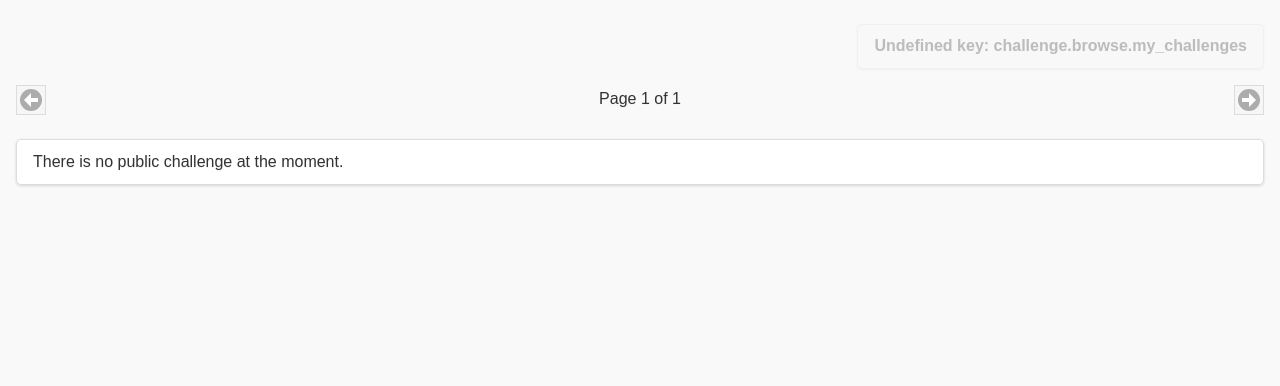
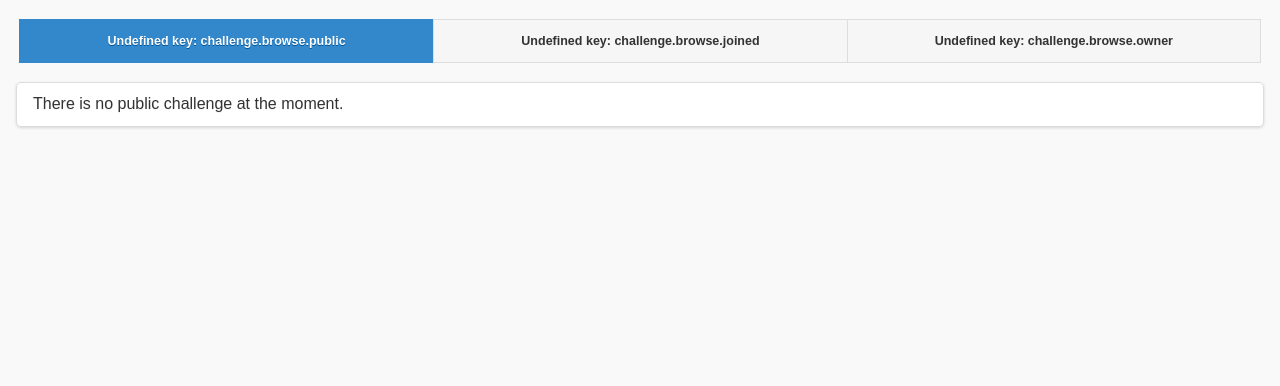
Before and after one commit to BastianKraemer/GeoCat, a PHP site: page / in a window 1280 px wide, after a click that opens the changed part. Shown: the part 45-431 px from the top of the page. Run offline with PHP 8.4, Linux system fonts and the light colour scheme; the visitor is signed in with stand-in values (Sample User, id 1); data that the repository does not hold is empty.

Commit message:
Update page 'Challenge Browser'

```diff
--- a/src/app/challenge/ChallengeManager.php
+++ b/src/app/challenge/ChallengeManager.php
@@ -35,7 +35,7 @@
 			}
 		}
 
-		public static function getPublicChallengs($dbh, $limit = -1, $offset = -1){
+		public static function getPublicChallengs($dbh, $limit = 1000, $offset = -1){
 			$res = DBTools::fetchAll($dbh,	"SELECT Account.username AS owner_name, Challenge.challenge_id, Challenge.name, Challenge.description, " .
 												"Challenge.challenge_type_id AS type_id, ChallengeType.full_name AS type_name, " .
 												"Challenge.max_teams, Challenge.max_team_members, Challenge.predefined_teams, " .
@@ -47,35 +47,33 @@
 			return $res;
 		}
 
-		public static function getMyChallenges($dbh, $session){
-			$res = DBTools::fetchAll($dbh, "SELECT Account.username, Challenge.name, Challenge.description, ChallengeType.full_name, Challenge.sessionkey, Challenge.start_time, Challenge.is_enabled " .
-									 "FROM Challenge " .
-									 "JOIN Account ON (Challenge.owner = Account.account_id) " .
-									 "JOIN ChallengeType ON (Challenge.challenge_type_id = ChallengeType.challenge_type_id) " .
-									 "WHERE Challenge.owner = " . $session->getAccountId() . ";", null, PDO::FETCH_ASSOC);
+		public static function getMyChallenges($dbh, $session, $limit = 1000, $offset = -1){
+			$res = DBTools::fetchAll($dbh,	"SELECT Account.username AS owner_name, Challenge.challenge_id, Challenge.name, Challenge.description, " .
+												"Challenge.challenge_type_id AS type_id, ChallengeType.full_name AS type_name, " .
+												"Challenge.max_teams, Challenge.max_team_members, Challenge.predefined_teams, " .
+												"Challenge.start_time, Challenge.end_time, Challenge.is_public, Challenge.sessionkey " .
+											"FROM Challenge " .
+											"JOIN Account ON (Challenge.owner = Account.account_id) " .
+											"JOIN ChallengeType ON (Challenge.challenge_type_id = ChallengeType.challenge_type_id) " .
+											"WHERE Challenge.owner = :accId" .
+											($limit > 0 ? " LIMIT " . $limit : "") . ($offset > 0 ? " OFFSET " . $offset : ""),
+											array("accId" => $session->getAccountId()), PDO::FETCH_ASSOC);
 			return $res;
 		}
 
-		public static function getParticipatedChallenges($dbh, $session){
-			$res = DBTools::fetchAll($dbh, "SELECT challenge.owner AS username, challenge.name, challenge.description, challengetype.full_name, challenge.sessionkey, challenge.start_time, challenge.is_enabled " .
-									"FROM challengemember " .
-									"JOIN challengeteam ON (challengemember.team_id = challengeteam.team_id) " .
-									"JOIN challenge ON (challengeteam.challenge_id = challenge.challenge_id) " .
-									"JOIN challengetype ON (challenge.challenge_type_id = challengetype.challenge_type_id) " .
-									"WHERE challengemember.account_id = " . $session->getAccountId() . ";", null, PDO::FETCH_ASSOC);
+		public static function getParticipatedChallenges($dbh, $session, $limit = 1000, $offset = -1){
+			$res = DBTools::fetchAll($dbh,	"SELECT Challenge.owner AS owner_name, Challenge.challenge_id, Challenge.name, Challenge.description, " .
+												"Challenge.challenge_type_id AS type_id, ChallengeType.full_name AS type_name, " .
+												"Challenge.max_teams, Challenge.max_team_members, Challenge.predefined_teams, " .
+												"Challenge.start_time, Challenge.end_time, Challenge.is_public, Challenge.sessionkey " .
+											"FROM ChallengeMember " .
+											"JOIN ChallengeTeam ON (challengemember.team_id = challengeteam.team_id) " .
+											"JOIN Challenge ON (challengeteam.challenge_id = challenge.challenge_id) " .
+											"JOIN ChallengeType ON (challenge.challenge_type_id = challengetype.challenge_type_id) " .
+											"WHERE ChallengeMember.account_id = :accId" .
+											($limit > 0 ? " LIMIT " . $limit : "") . ($offset > 0 ? " OFFSET " . $offset : ""),
+											array("accId" => $session->getAccountId()), PDO::FETCH_ASSOC);
 			return $res;
-		}
-
-		public static function countPublicChallenges($dbh){
-			$res = DBTools::fetch($dbh,	"SELECT COUNT(Challenge.challenge_id) FROM Challenge WHERE is_public = 1 AND Challenge.is_enabled = 1", null, PDO::FETCH_NUM);
-			return $res[0];
-		}
-
-		public static function countMyChallenges($dbh, $session){
-			$res = DBTools::fetch($dbh, "SELECT COUNT(Challenge.challenge_id) " .
-								  "FROM Challenge " .
-								  "WHERE Challenge.owner = " . $session->getAccountId() . ";" , null, PDO::FETCH_NUM);
-			return $res[0];
 		}
 
 		public static function challengeExists($dbh, $challengeId){
@@ -153,7 +151,13 @@
 		}
 
 		public static function getOwnerName($dbh, $ownerId){
-			return DBTools::fetchAll($dbh, "SELECT account.username FROM Account where account.account_id = :id", array("id" => $ownerId), PDO::FETCH_ASSOC);
+			$res = DBTools::fetchNum($dbh, "SELECT account.username FROM Account where account.account_id = :id", array("id" => $ownerId));
+			if($res){
+				return $res[0];
+			}
+			else{
+				return null;
+			}
 		}
 
 		public static function getTeamlistById($dbh, $teamid){
--- a/src/js/challenges/BrowseChallengesController.js
+++ b/src/js/challenges/BrowseChallengesController.js
@@ -23,21 +23,16 @@
  */
 function BrowseChallengesController(){
 
-	// Private variables
-	var itemsPerPage = 10;
-	var currentPage = 0;
-	var challengeCount = 0;
-	var maxPages = 0;
-	var uplink = GeoCat.getUplink();
-	var locale = GeoCat.locale;
+	var limitPerRequest = window.innerHeight / 100; // one list entry has a height of approximately 100px
+	if(limitPerRequest < 10){limitPerRequest = 10;}
+
+	var scrollLoader;
+	var currentOffset = 0;
+	var currentListType;
 
 	// Collection of all important HTML elements (defined by their id)
-
 	var htmlElement = {
 		listview: "#ChallengeListView",
-		pageInfo: "#ChallengePageInformation",
-		nextPageButton: "#Browse_Next",
-		prevPageButton:	"#Browse_Prev",
 		keyInputField: "#ChallengeKeyInput",
 		keyInputOK: "#ChallengeKeyInput-OK",
 		joinChallengePopup: "#JoinChallengePopup",
@@ -45,9 +40,10 @@ function BrowseChallengesController(){
 		createChallengeInput: "#create-challenge-input",
 		createChallengeErrorInfo: "#create-challenge-errorinfo",
 		createChallengeConfirm: "#create-challenge-confirm",
-		enabled: "#MyChallengesEnabled",
-		notenabled: "#MyChallengesNotEnabled",
-		joined: "#MyChallengesJoined"
+		showPublicChallenges: "#challenge-list-public",
+		showJoinedChallenges: "#challenge-list-joined",
+		showOwnChallenges: "#challenge-list-owner",
+		tabBar: "#challenge-list-tabs"
 	}
 
 	/*
@@ -67,24 +63,54 @@ function BrowseChallengesController(){
 	this.pageOpened = function(){
 
 		$(htmlElement.listview).listview('refresh');
-		countPublicChallenges();
-		loadPublicChallengeListFromServer();
-		countMyChallenges();
 
-		$(htmlElement.nextPageButton).click(function(){
-			if(currentPage < maxPages - 1){
-				currentPage++;
-				loadPublicChallengeListFromServer();
+		scrollLoader = new ScrollLoader(
+						$(htmlElement.listview)[0],
+						function(successCallback){
+							var arrayLengthCallback = function(arrLength){
+								currentOffset += arrLength;
+								successCallback(arrLength >= limitPerRequest);
+							}
+							downloadChallengesFromServer(limitPerRequest, currentOffset, false, arrayLengthCallback);
+						}, 48);
+
+		var changeListType = function(newListType){
+			BrowseChallengesController.currentListType = newListType;
+			currentOffset = 0;
+			var callback = function(arrLength){
+				currentOffset += arrLength;
+				scrollLoader.setEnable(arrLength >= limitPerRequest);
 			}
+			downloadChallengesFromServer(limitPerRequest, currentOffset, true, callback);
+		};
+
+		$(htmlElement.showPublicChallenges).click(function(){
+			changeListType("public");
 		});
 
-		$(htmlElement.prevPageButton).click(function(){
-			if(currentPage > 0){
-				currentPage--;
-				loadPublicChallengeListFromServer();
-			}
+		$(htmlElement.showJoinedChallenges).click(function(){
+			changeListType("joined");
 		});
 
+		$(htmlElement.showOwnChallenges).click(function(){
+			changeListType("own");
+		});
+
+		$(htmlElement.showPublicChallenges).addClass("ui-btn-active");
+
+		// Disable tab bar if the user is not signed in
+		if(GeoCat.loginStatus.isSignedIn){
+			$(htmlElement.tabBar).show();
+		}
+		else{
+			$(htmlElement.tabBar).hide();
+			BrowseChallengesController.currentListType = "public"
+		}
+
+		// Initialize this page by with the last used list type
+		changeListType(BrowseChallengesController.currentListType);
+
+		// Event handler for the buttons at the bottom
 		$(htmlElement.createChallengeConfirm).click(function(){
 			sendCreateChallengeRequest($(htmlElement.createChallengeInput).val(), function(status, msg, key){
 				if(status){
@@ -122,8 +148,14 @@ function BrowseChallengesController(){
 	 * @instance
 	 */
 	this.pageClosed = function(){
-		$(htmlElement.nextPageButton).unbind();
-		$(htmlElement.prevPageButton).unbind();
+		$(htmlElement.createChallengeConfirm).unbind();
+		$(htmlElement.keyInputOK).unbind();
+		$(htmlElement.showPublicChallenges).unbind();
+		$(htmlElement.showJoinedChallenges).unbind();
+		$(htmlElement.showOwnChallenges).unbind();
+		$(htmlElement.listview).empty();
+
+		scrollLoader.destroy();
 	}
 
 	/*
@@ -132,119 +164,26 @@ function BrowseChallengesController(){
 	 * ============================================================================================
 	 */
 
-	/**
-	 * Sends a <b>COUNT_CHALLENGES</b> command to the server
-	 *
-	 * @private
-	 * @memberOf BrowseChallengesController
-	 * @instance
-	 */
-	function countPublicChallenges(){
-
-		uplink.sendChallenge_CountPublic(
-				function(response){
-					try{
-						var result = JSON.parse(response);
-
-						if(result.hasOwnProperty("count")){
-							challengeCount = parseInt(result.count);
-							maxPages = Math.floor(challengeCount / itemsPerPage) + ((challengeCount % itemsPerPage == 0) ? 0 : 1);
-							updatePageInfo();
-						}
-						else{
-							displayError("An error occured, please try again later.");
-						}
-					}
-					catch(e){
-						displayError(GuiToolkit.sprintf("An error occured, please try again later.\\n\\n" +
-												   "Details:\\n{0}", [e.message]));
-					}
-				});
-	}
-
-	/**
-	 * Sends a request to the server to get the first page of the challenge list
-	 *
-	 * @private
-	 * @memberOf BrowseChallengesController
-	 * @instance
-	 */
-	function loadPublicChallengeListFromServer(){
-		uplink.sendChallenge_GetPublic(
-			function(response){
-				try{
-					updateList(JSON.parse(response));
-				}
-				catch(e){
-					displayError(GuiToolkit.sprintf("An error occured, please try again later.\\n\\n" +
-											   "Details:\\n{0}", [e.message]));
-				}
-			}, itemsPerPage, currentPage * itemsPerPage);
-	}
-
-	/**
-	 * Sends a <b>COUNT_CHALLENGES</b> command to the server
-	 *
-	 * @private
-	 * @memberOf BrowseChallengesController
-	 * @instance
-	 */
-	function countMyChallenges(){
-
-		uplink.sendChallenge_CountMyChallenges(
-				function(response){
-					try{
-						var result = JSON.parse(response);
-
-						if(result.hasOwnProperty("count")){
-							if(parseInt(result.count) > 0){
-								$('#my-challenges').removeClass('ui-state-disabled');
-								loadMyChallengeListFromServer();
-							}
-						}
-					}
-					catch(e){
-						displayError(GuiToolkit.sprintf("An error occured, please try again later.\\n\\n" +
-												   "Details:\\n{0}", [e.message]));
-					}
-				});
-	}
-
-	/**
-	 * Sends a request to the server to get all own (including not enabled) challenges
-	 *
-	 * @private
-	 * @memberOf BrowseChallengesController
-	 * @instance
-	 */
-	function loadMyChallengeListFromServer(){
-		$(htmlElement.enabled).empty();
-		$(htmlElement.notenabled).empty();
-		$(htmlElement.joined).empty();
-
-		uplink.sendChallenge_GetMyChallenges(
-			"get_my_challenges",
-			function(response){
-				try{
-					updateMyList(JSON.parse(response), false);
-				}
-				catch(e){
-					displayError(GuiToolkit.sprintf("An error occured, please try again later.\\n\\n" +
-											   "Details:\\n{0}", [e.message]));
-				}
-				uplink.sendChallenge_GetMyChallenges(
-					"get_participated_challenges",
-					function(response){
-						try{
-							updateMyList(JSON.parse(response), true);
-						}
-						catch(e){
-							displayError(GuiToolkit.sprintf("An error occured, please try again later.\\n\\n" +
-													   "Details:\\n{0}", [e.message]));
-						}
-					}
-				);
-			});
+	var downloadChallengesFromServer = function(limit, offset, clearList, arrayLengthCallback){
+		$.ajax({
+			type: "POST", url: "query/challenge.php",
+			data: {
+				task: "get_challenges",
+				type: BrowseChallengesController.currentListType,
+				limit: limit,
+				offset: offset
+			},
+			cache: false,
+			success: function(response){
+				var result = JSON.parse(response);
+				updateList(result, clearList);
+				if(arrayLengthCallback != null){arrayLengthCallback(result.length);}
+			},
+			error: function(xhr, status, error){
+				SubstanceTheme.showNotification("<h3>Unable to dowload challenge list.</h3><p>Please try again later.</p>", 7,
+						$.mobile.activePage[0], "substance-red no-shadow white");
+			}
+		});
 	}
 
 	/**
@@ -255,9 +194,9 @@ function BrowseChallengesController(){
 	 * @memberOf BrowseChallengesController
 	 * @instance
 	 */
-	function updateList(data){
+	var updateList = function(data, clear){
 		var list = $(htmlElement.listview);
-		list.empty();
+		if(clear){list.empty();}
 
 		if(data.length > 0){
 			for(var i = 0; i < data.length; i++){
@@ -271,11 +210,10 @@ function BrowseChallengesController(){
 			});
 		}
 		else{
-			list.append("<li><span>" + locale.get("challenge.browse.empty", "There is no public challenge at the moment.") + "</span></li>");
+			list.append("<li><span>" + GeoCat.locale.get("challenge.browse.empty", "There is no public challenge at the moment.") + "</span></li>");
 			list.listview('refresh');
 		}
-		updatePageInfo();
-	}
+	};
 
 	/**
 	 * Generates the HTML-Code for a single list item
@@ -298,57 +236,8 @@ function BrowseChallengesController(){
 				"<li class=\"challenge-list-item\" data-session-key=\"" + sessionKey + "\" data-icon=\"false\"><a class=\"li-clickable\">" +
 					"<h3>"+ name + "</h3>" +
 					"<p>" + desc + "</p>" +
-					"<p class=\"ui-li-aside\"><i>" + locale.get("challenge.start_date", "Start time:") + "</i><br>" + start_time.replace(" ", "<br>") + "</p>" +
+					"<p class=\"ui-li-aside\"><i>" + GeoCat.locale.get("challenge.start_date", "Start time:") + "</i><br>" + start_time.replace(" ", "<br>") + "</p>" +
 				"</li>\n";
-	}
-
-	/**
-	 * Updates the own challenges list with the data of the ajax request
-	 * @param data {Object}
-	 * @param participated {boolean}
-	 *
-	 * @private
-	 * @memberOf BrowseChallengesController
-	 * @instance
-	 */
-	function updateMyList(data, participated){
-
-		if(data.length > 0){
-			for(var i = 0; i < data.length; i++){
-				var c = data[i];
-				var path;
-				if(participated){
-					path = $(htmlElement.joined)
-				} else {
-					path = (c.is_enabled == "1" ? $(htmlElement.enabled) : $(htmlElement.notenabled));
-				}
-				path.append(generateChallengeItemCode(c.name, c.username, c.sessionkey, c.description, c.full_name, c.start_time));
-			}
-
-			$(htmlElement.enabled).listview('refresh');
-			$(htmlElement.notenabled).listview('refresh');
-			$(htmlElement.joined).listview('refresh');
-
-			$(htmlElement.enabled + " li a.li-clickable").click(function(){
-				challenge_OnClick(this);
-			});
-			$(htmlElement.notenabled + " li a.li-clickable").click(function(){
-				challenge_OnClick(this);
-			});
-			$(htmlElement.joined + " li a.li-clickable").click(function(){
-				challenge_OnClick(this);
-			});
-
-		}
-	}
-
-	function displayError(message){
-		GuiToolkit.showPopup("Error", message, "OK", null);
-	}
-
-	function updatePageInfo(){
-		var numPages = maxPages > 0 ? maxPages : 1;
-		$(htmlElement.pageInfo).html(GuiToolkit.sprintf(locale.get("page_of", "Page {0} of {1}"), [(currentPage + 1), numPages]));
 	}
 
 	function sendCreateChallengeRequest(challengeName, callback){
@@ -385,6 +274,8 @@ function BrowseChallengesController(){
 	}
 }
 
+BrowseChallengesController.currentListType = "public";
+
 BrowseChallengesController.init = function(myPageId){
 	BrowseChallengesController.prototype = new PagePrototype(myPageId, function(){
 		return new BrowseChallengesController();
--- a/src/query/challenge.php
+++ b/src/query/challenge.php
@@ -395,60 +395,30 @@
 		 * Optional HTTP parameters:
 		 * - <b>limit</b>
 		 * - <b>offset</b>
+		 * - <b>type</b>: Can be 'public', 'own' or 'joined'
 		 */
 		protected function get_challenges(){
 
+			$types = array("public", "own", "joined");
+
 			$this->verifyOptionalParameters(array(
-					"limit" => "/[0-9]+/",
-					"offset" => "/[0-9]+/"
+					"type" => "/^(public|own|joined)$/",
+					"limit" => "/^[0-9]+$/",
+					"offset" => "/^[0-9]+$/"
 			));
 
+			$this->assignOptionalParameter("type", "public");
 			$this->assignOptionalParameter("limit", 10);
 			$this->assignOptionalParameter("offset", 0);
-			return ChallengeManager::getPublicChallengs($this->dbh, $this->args["limit"], $this->args["offset"]);
-		}
 
-		/**
-		 * Task: 'get_my_challenges'
-		 *
-		 * Returns a list of all public challenges (this requires that the user is signed in)
-		 * @throws MissingSessionException If the user is not signed in
-		 */
-		protected function get_my_challenges(){
-			return ChallengeManager::getMyChallenges($this->dbh, $this->requireLogin());
-		}
-
-		/**
-		 * Task: 'get_participated_challenges'
-		 *
-		 * Returns a list of all challenges the user is participating
-		 * @throws MissingSessionException If the user is not signed in
-		 */
-		protected function get_participated_challenges(){
-			$res = ChallengeManager::getParticipatedChallenges($this->dbh, $this->requireLogin());
-			foreach($res as $key => $value){
-				$value['username'] = ChallengeManager::getOwnerName($this->dbh, $value['username'])[0]['username'];
-				$res[$key] = $value;
+			switch($this->args["type"]){
+				case "public":
+					return ChallengeManager::getPublicChallengs($this->dbh, $this->args["limit"], $this->args["offset"]);
+				case "own":
+					return ChallengeManager::getMyChallenges($this->dbh, $this->requireLogin(), $this->args["limit"], $this->args["offset"]);
+				case "joined":
+					return ChallengeManager::getParticipatedChallenges($this->dbh, $this->requireLogin(), $this->args["limit"], $this->args["offset"]);
 			}
-			return $res;
-		}
-
-		/**
-		 * Task: 'count_challenges'
-		 *
-		 * Counts the number of public challenges
-		 */
-		protected function count_challenges(){
-			return array("count" => ChallengeManager::countPublicChallenges($this->dbh));
-		}
-
-		/**
-		 * Task: 'count_my_challenges'
-		 *
-		 * Counts the number of challenges the user has created (this requires that the user is signed in)
-		 */
-		protected function count_my_challenges(){
-			return array("count" => ChallengeManager::countMyChallenges($this->dbh, $this->requireLogin()));
 		}
 
 		/**
--- a/src/views/Page_BrowseChallenges.php
+++ b/src/views/Page_BrowseChallenges.php
@@ -42,12 +42,14 @@
 <?php self::printHeader($locale->get("challenge.browse.title"), "#Home", $locale, $config, $session); ?>
 		<div role="main" class="ui-content">
 
-			<a id="my-challenges" href="#popup-my-challenges" data-rel="popup" data-position-to="window" class="ui-btn ui-corner-all ui-shadow ui-btn-inline ui-btn-a ui-state-disabled" data-transition="pop" style="float: right;"><?php $locale->write("challenge.browse.my_challenges"); ?></a>
-
-			<div class="ui-field-contain listview-header">
-				<p id="ChallengePageInformation" class="page-number-info"></p>
-				<button id="Browse_Prev" class="ui-btn ui-btn-inline ui-icon-arrow-l ui-btn-icon-left ui-btn-icon-notext" title="<?php $locale->write("prev_page") ?>"><?php $locale->write("prev_page") ?></button >
-				<button id="Browse_Next" class="ui-btn ui-btn-inline ui-icon-arrow-r ui-btn-icon-right ui-btn-icon-notext" style="float:right" title="<?php $locale->write("next_page") ?>"><?php $locale->write("next_page") ?></button >
+			<div id="challenge-list-tabs" data-role="tabs">
+				<div data-role="navbar">
+					<ul>
+						<li><a id="challenge-list-public"><?php $locale->write("challenge.browse.public"); ?></a></li>
+						<li><a id="challenge-list-joined"><?php $locale->write("challenge.browse.joined"); ?></a></li>
+						<li><a id="challenge-list-owner"><?php $locale->write("challenge.browse.owner"); ?></a></li>
+					</ul>
+				</div>
 			</div>
 
 			<ul id="ChallengeListView" data-role="listview" data-inset="true">
@@ -90,41 +92,6 @@
 				<button id="ChallengeKeyInput-OK" class="ui-btn ui-corner-all ui-shadow"><?php $locale->write("challenge.browse.joinpopup.ok"); ?></button>
 			</div>
 		</div>
-
-		<!-- POPUP MY CHALLENGES -->
-		<div id="popup-my-challenges" data-role="popup" data-theme="a" class="ui-corner-all" style="width: 85vw;">
-			<div data-role="header" data-theme="b">
-				<h1><?php $locale->write("challenge.browse.my_challenges"); ?></h1>
-			</div>
-
-			<div role="main" class="ui-content">
-				<div data-role="tabs">
-					<div id="my-challenges-nav" data-role="navbar">
-						<ul>
-							<li><a href="#enabled"><?php $locale->write("challenge.browse.enabled"); ?></a></li>
-							<li><a href="#notenabled"><?php $locale->write("challenge.browse.notenabled"); ?></a></li>
-							<li><a href="#joined"><?php $locale->write("challenge.browse.joined"); ?></a></li>
-						</ul>
-					</div>
-					<div id="enabled">
-						<ul id="MyChallengesEnabled" data-role="listview" data-inset="true">
-							<li><span><?php $locale->write("challenge.browse.loading"); ?></span></li>
-						</ul>
-					</div>
-					<div id="notenabled">
-						<ul id="MyChallengesNotEnabled" data-role="listview" data-inset="true">
-							<li><span><?php $locale->write("challenge.browse.loading"); ?></span></li>
-						</ul>
-					</div>
-					<div id="joined">
-						<ul id="MyChallengesJoined" data-role="listview" data-inset="true">
-							<li><span><?php $locale->write("challenge.browse.loading"); ?></span></li>
-						</ul>
-					</div>
-				</div>
-			</div>
-		</div>
-
 	</div>
 <?php
 		}
```
Also changed, not shown: src/js/etc/Uplink.js (+0 -45 lines), 2 other files.
